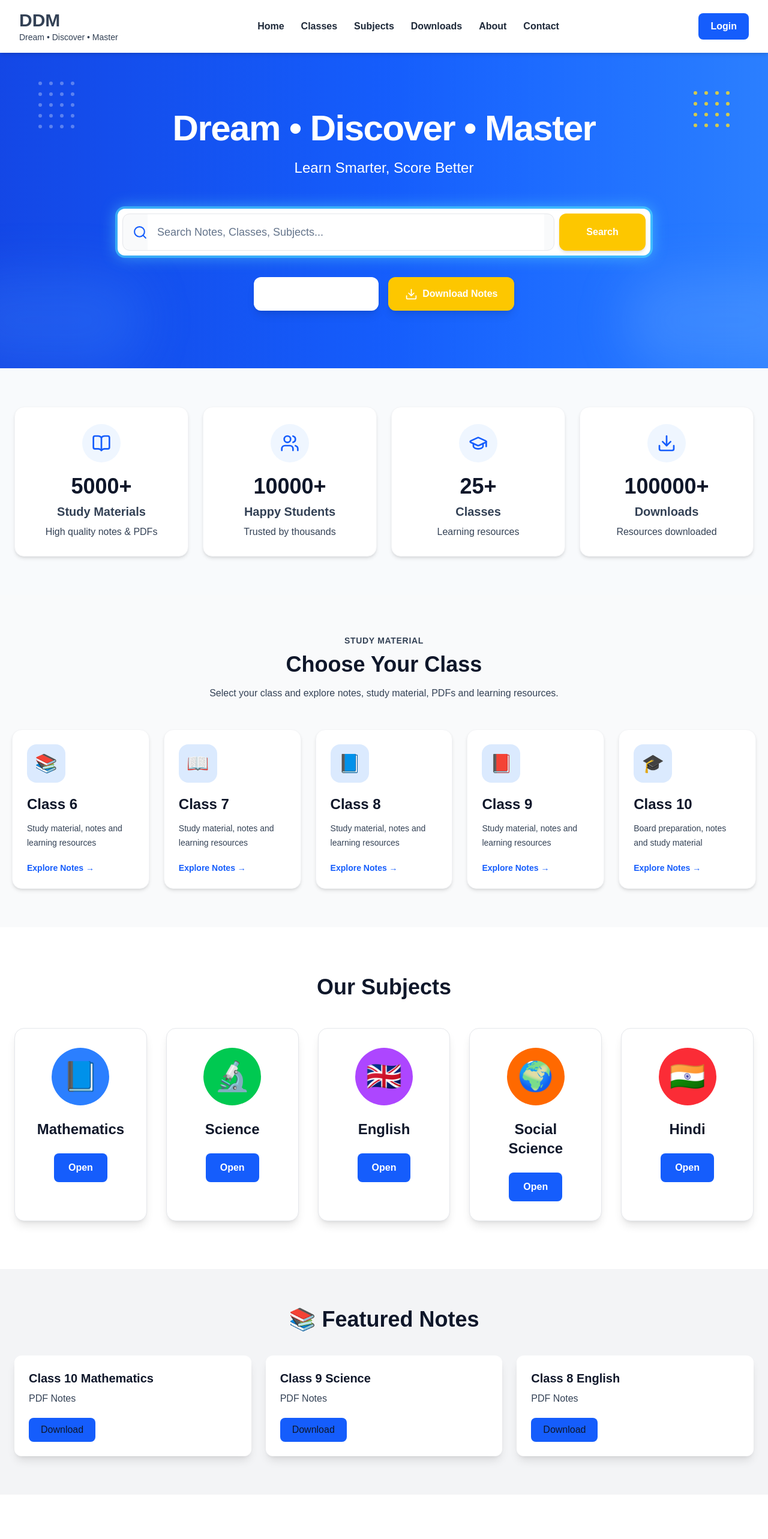
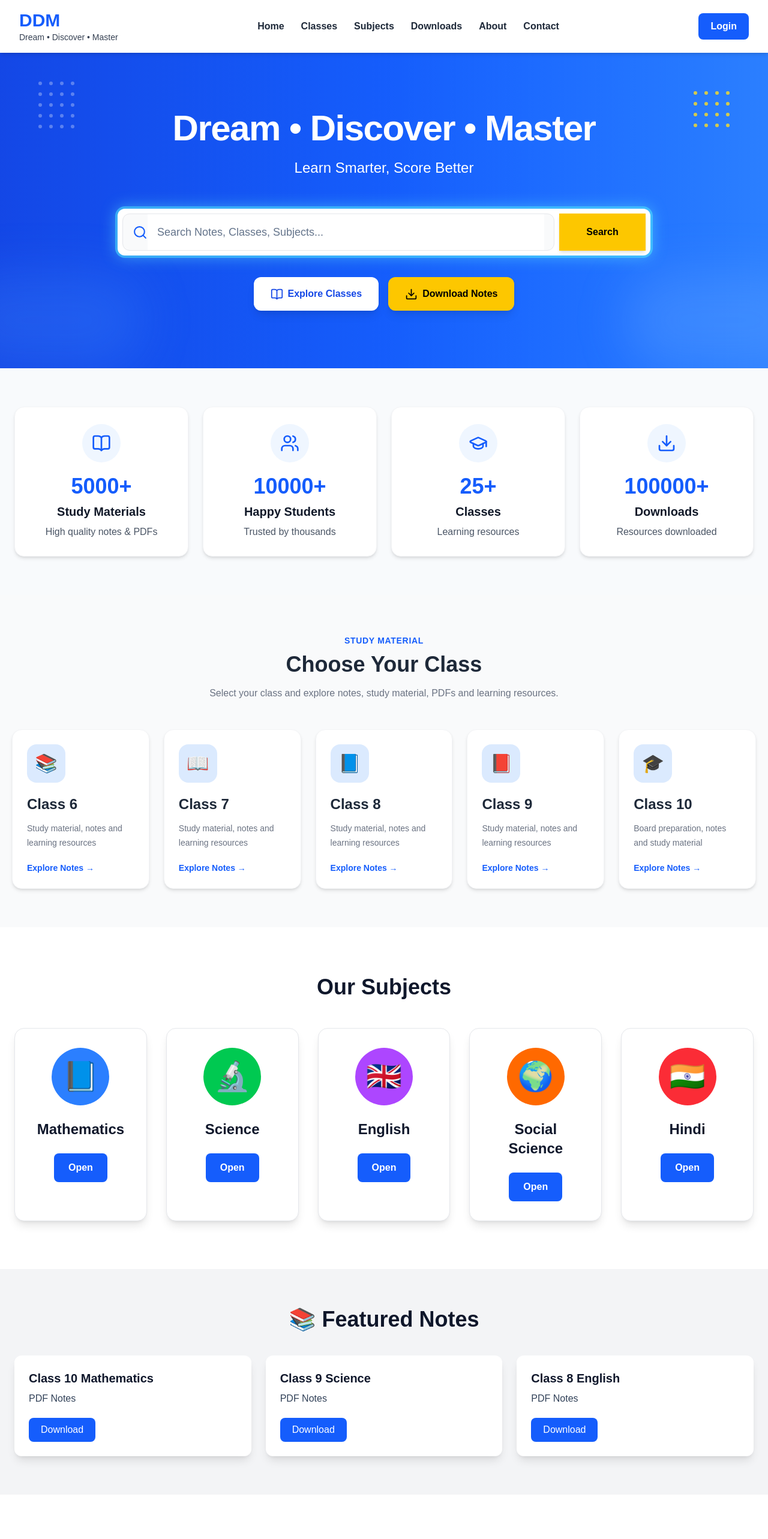
Before and after one commit to ddmstudyportal/ddm-study-portal, a Next.js app: page / in a window 1280 px wide. Shown: the top 2566 px of the page at 60% size. Built offline with nearby package versions, Linux system fonts and the light colour scheme.

Commit message:
Fix global text colors

```diff
--- a/app/globals.css
+++ b/app/globals.css
@@ -38,28 +38,6 @@ body {
 }
 
 /* =========================================
-   TEXT READABILITY
-========================================= */
-
-p,
-span,
-label,
-li {
-  color: #334155;
-}
-
-/* Headings */
-
-h1,
-h2,
-h3,
-h4,
-h5,
-h6 {
-  color: #0f172a;
-}
-
-/* =========================================
    FORM FIELDS
 ========================================= */
 
@@ -69,8 +47,6 @@ select {
   color: #0f172a;
   background-color: #ffffff;
 }
-
-/* Placeholder */
 
 input::placeholder,
 textarea::placeholder {
--- a/app/search/SearchContent.tsx
+++ b/app/search/SearchContent.tsx
@@ -225,7 +225,7 @@ export default function SearchContent() {
                           `/note/${note.id}`
                         )
                       }
-                      className="mt-5 w-full bg-blue-600 text-white px-5 py-3 rounded-lg font-semibold hover:bg-blue-700"
+                      className="mt-5 w-full bg-blue-600 text-black px-5 py-3 rounded-lg font-semibold hover:bg-blue-700"
                     >
                       View Note →
                     </button>
--- a/components/FeaturedNotes.tsx
+++ b/components/FeaturedNotes.tsx
@@ -18,7 +18,7 @@ export default function FeaturedNotes() {
               PDF Notes
             </p>
 
-            <button className="mt-5 bg-blue-600 text-white px-5 py-2 rounded-lg hover:bg-blue-700 transition">
+            <button className="mt-5 bg-blue-600 !text-white px-5 py-2 rounded-lg hover:bg-blue-700 transition">
               Download
             </button>
           </div>
@@ -32,7 +32,7 @@ export default function FeaturedNotes() {
               PDF Notes
             </p>
 
-            <button className="mt-5 bg-blue-600 text-white px-5 py-2 rounded-lg hover:bg-blue-700 transition">
+            <button className="mt-5 bg-blue-600 !text-white px-5 py-2 rounded-lg hover:bg-blue-700 transition">
               Download
             </button>
           </div>
@@ -46,7 +46,7 @@ export default function FeaturedNotes() {
               PDF Notes
             </p>
 
-            <button className="mt-5 bg-blue-600 text-white px-5 py-2 rounded-lg hover:bg-blue-700 transition">
+            <button className="mt-5 bg-blue-600 !text-white px-5 py-2 rounded-lg hover:bg-blue-700 transition">
               Download
             </button>
           </div>
--- a/components/Hero.tsx
+++ b/components/Hero.tsx
@@ -95,7 +95,7 @@ export default function Hero() {
               <button
                 type="button"
                 onClick={handleSearch}
-                className="sm:w-36 bg-yellow-400 hover:bg-yellow-300 text-black font-bold px-7 py-4 rounded-xl transition-all duration-200 hover:scale-[1.02] shadow-md"
+                className="sm:w-36 bg-yellow-400 hover:bg-yellow-300 !text-black font-bold px-7 py-4 rounded-x1 transition-all duration-200 hover:scale-[1.02] shadow-md"
               >
                 Search
               </button>
@@ -112,7 +112,7 @@ export default function Hero() {
           <button
             type="button"
             onClick={() => router.push("/classes")}
-            className="inline-flex items-center justify-center gap-2 bg-white text-blue-700 font-bold px-7 py-4 rounded-xl shadow-lg hover:bg-gray-100 hover:scale-105 transition-all duration-200"
+            className="inline-flex items-center justify-center gap-2 bg-white !text-blue-700 font-bold px-7 py-4 rounded-xl shadow-lg hover:bg-gray-100 hover:scale-105 transition-all duration-200"
           >
             <BookOpen size={21} />
             Explore Classes
@@ -121,7 +121,7 @@ export default function Hero() {
           <button
             type="button"
             onClick={() => router.push("/downloads")}
-            className="inline-flex items-center justify-center gap-2 bg-yellow-400 text-black font-bold px-7 py-4 rounded-xl shadow-lg hover:bg-yellow-300 hover:scale-105 transition-all duration-200"
+            className="inline-flex items-center justify-center gap-2 bg-yellow-400 !text-black font-bold px-7 py-4 rounded-xl shadow-lg hover:bg-yellow-300 hover:scale-105 transition-all duration-200"
           >
             <Download size={21} />
             Download Notes
```
